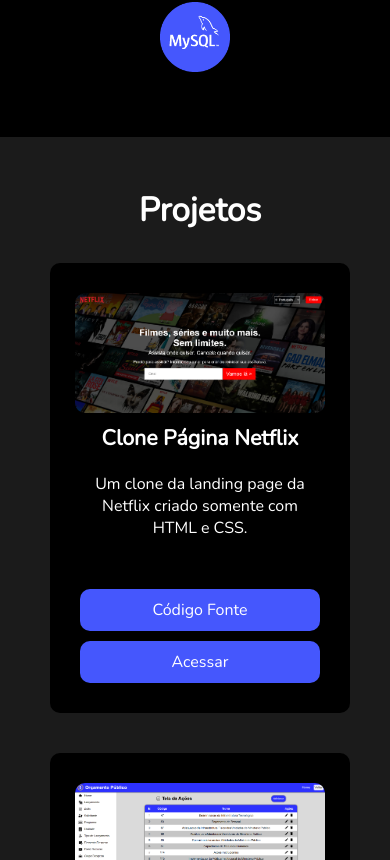
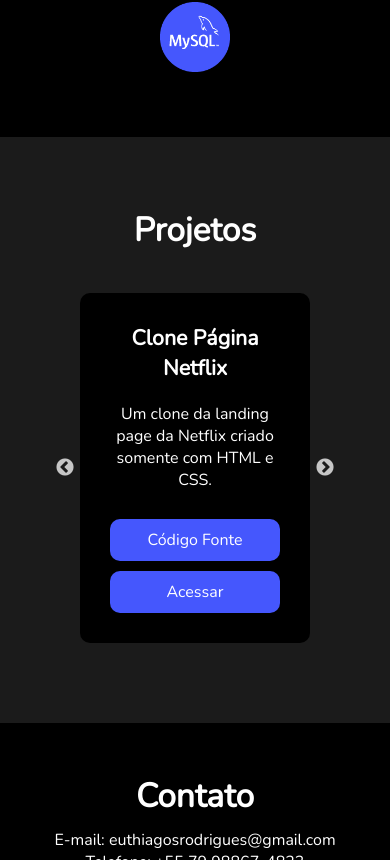
Before and after one commit to thiagodevcodes/portifolio-thiago, a Next.js app: page / in a window 390 px wide. Shown: the part 2024-2884 px from the top of the page. Built offline with nearby package versions, Linux system fonts and the light colour scheme.

Commit message:
feat: add slider

```diff
--- a/package.json
+++ b/package.json
@@ -12,7 +12,9 @@
     "next": "14.0.4",
     "react": "^18",
     "react-dom": "^18",
-    "react-scroll": "^1.9.0"
+    "react-scroll": "^1.9.0",
+    "react-slick": "^0.30.1",
+    "slick-carousel": "^1.8.1"
   },
   "devDependencies": {
     "eslint": "^8",
--- a/src/components/CardTech/CardTech.module.css
+++ b/src/components/CardTech/CardTech.module.css
@@ -48,3 +48,9 @@
     background-color: #313da7;
     transition: 300ms ease-in-out;
 }
+
+@media only screen and (max-width: 915px) {
+    .container {
+        height: 350px;
+    }
+}
--- a/src/components/CardTech/index.jsx
+++ b/src/components/CardTech/index.jsx
@@ -1,12 +1,32 @@
 import styles from "./CardTech.module.css"
 import Image from "next/image";
 import Link from "next/link";
+import { useState, useEffect } from "react";
 
 export default function CardTech({ title, description, img, children}) {
+    const [larguraDaTela, setLarguraDaTela] = useState(0);
+
+    useEffect(() => {
+        const handleResize = () => {
+          setLarguraDaTela(window.innerWidth);
+        };
+
+        if (typeof window !== 'undefined') {
+          window.addEventListener('resize', handleResize);
+
+          setLarguraDaTela(window.innerWidth);
+
+          return () => {
+            window.removeEventListener('resize', handleResize);
+          };
+        }
+      }, [])
+
     return (
         <div className={styles.container}>
             <div>
-                <Image alt="" width={250} height={120} src={img}/>
+                {larguraDaTela > 915 ? <Image alt="" width={250} height={120} src={img}/> : null }
+
                 <h2>{title}</h2>
                 <p>{description}</p>
             </div>
--- a/src/pages/index.jsx
+++ b/src/pages/index.jsx
@@ -9,10 +9,37 @@
 import styles from "../styles/Home.module.css";
 import { useEffect, useState } from "react";
 import MobileMenu from "@/components/MobileMenu";
+import Slider from "react-slick";
 
 export default function Home() {
   const [larguraDaTela, setLarguraDaTela] = useState(0);
   const [active, setActive] = useState(false);
+
+  let settings = {
+    dots: false,
+    infinite: true,
+    speed: 500,
+    slidesToShow: 3,
+    slidesToScroll: 1,
+    initialSlide: 0,
+    responsive: [
+      {
+        breakpoint: 1300,
+        settings: {
+          slidesToShow: 2,
+          slidesToScroll: 1,
+          initialSlide: 1
+        }
+      },
+      {
+        breakpoint: 800,
+        settings: {
+          slidesToShow: 1,
+          slidesToScroll: 1
+        }
+      }
+    ]
+  };
 
   useEffect(() => {
     const handleResize = () => {
@@ -35,16 +62,28 @@
       <Head>
         <title>Portifolio - Thiago Silva</title>
         <link rel="icon" href="/img/tag-html.png" type="image/x-icon"></link>
+        <link
+          rel="stylesheet"
+          type="text/css"
+          charset="UTF-8"
+          href="https://cdnjs.cloudflare.com/ajax/libs/slick-carousel/1.6.0/slick.min.css"
+        />
+        <link
+          rel="stylesheet"
+          type="text/css"
+          href="https://cdnjs.cloudflare.com/ajax/libs/slick-carousel/1.6.0/slick-theme.min.css"
+        />
       </Head>
+
       <Header>
-        { larguraDaTela > 915 ? <Nav/> : <MobileButton setActive={setActive} active={active}/> }
+        {larguraDaTela > 915 ? <Nav /> : <MobileButton setActive={setActive} active={active} />}
       </Header>
 
-      { larguraDaTela < 915 && <MobileMenu setActive={setActive} active={active}/> }
+      {larguraDaTela < 915 && <MobileMenu setActive={setActive} active={active} />}
 
       <Section id="about" color="#1b1b1b" height={larguraDaTela > 915 ? "100vh" : null}>
         <div className={styles.containerAbout}>
-          <Image alt="foto de thiago" className={styles.img} width={300} height={300} src="/img/foto.jpg" priority/>
+          <Image alt="foto de thiago" className={styles.img} width={300} height={300} src="/img/foto.jpg" priority />
           <div className={styles.aboutTexts}>
             <h2 className={styles.colorBlue}>OLÁ, SOU</h2>
             <h2 className={styles.colorWhite}>THIAGO SILVA RODRIGUES</h2>
@@ -85,49 +124,58 @@
 
       <Section id="tech" color="black" flexDirection={"column"}>
         <div className={styles.containerTech}>
-          <h2 className={styles.colorWhite} style={{fontSize: "25pt"}} >Tecnologias</h2>
+          <h2 className={styles.colorWhite} style={{ fontSize: "25pt" }} >Tecnologias</h2>
           <div>
-            <Image alt="logo html" width={70} height={70} src="/img/html-5.png"/>
-            <Image alt="logo css" width={70} height={70} src="/img/css-3.png"/>
-            <Image alt="logo javascript" width={70} height={70} src="/img/js.png"/>
-            <Image alt="logo react" width={70} height={70} src="/img/react.png"/>
-            <Image alt="logo nextjs" width={70} height={70} src="/img/next.png"/>
-            <Image alt="logo nodejs" width={70} height={70} src="/img/nodejs.png"/>
-            <Image alt="logo java" width={70} height={70} src="/img/java.png"/>
-            <Image alt="logo spring" width={70} height={70} src="/img/spring.png"/>
-            <Image alt="logo mysql" width={70} height={70} src="/img/mysql.png"/>
+            <Image alt="logo html" width={70} height={70} src="/img/html-5.png" />
+            <Image alt="logo css" width={70} height={70} src="/img/css-3.png" />
+            <Image alt="logo javascript" width={70} height={70} src="/img/js.png" />
+            <Image alt="logo react" width={70} height={70} src="/img/react.png" />
+            <Image alt="logo nextjs" width={70} height={70} src="/img/next.png" />
+            <Image alt="logo nodejs" width={70} height={70} src="/img/nodejs.png" />
+            <Image alt="logo java" width={70} height={70} src="/img/java.png" />
+            <Image alt="logo spring" width={70} height={70} src="/img/spring.png" />
+            <Image alt="logo mysql" width={70} height={70} src="/img/mysql.png" />
           </div>
         </div>
       </Section>
 
-      <Section id="project" color="#1b1b1b" flexDirection={"column"}>
-        <div className={styles.containerProject}>
-          <h2 className={styles.colorWhite} style={{fontSize: "25pt" }}>Projetos</h2>
-          <div>
+      <section id="project" style={{backgroundColor: "#1b1b1b"}}>
+          <div className={styles.sliderContainer}>
+          <h2 className={styles.colorWhite} style={{ fontSize: "25pt" }} >Projetos</h2>
+
+            <div className={styles.slider}>
+              <Slider {...settings}>
+                <div className={styles.itemSlide}>
                   <CardTech img="/img/tela-netflix.png" title="Clone Página Netflix" description="Um clone da landing page da Netflix criado somente com HTML e CSS.">
                     <div>
                       <Link target="_blank" href="https://github.com/thiagodevcodes/netflix">Código Fonte</Link>
                       <Link target="_blank" href="https://streamnetclone.netlify.app/">Acessar</Link>
                     </div>
                   </CardTech>
+                </div>
 
+                <div className={styles.itemSlide}>
                   <CardTech img="/img/tela-orcamento.png" title="Sistema de Orçamento" description="Uma aplicação web para orçamentos públicos feita com Java, Spring Boot, React e NextJS.">
                     <div>
                       <Link target="_blank" href="https://github.com/thiagodevcodes/orcamento-publico">Código Fonte</Link>
                       <Link target="_blank" href="https://orcamento-publico.vercel.app/">Acessar</Link>
                     </div>
                   </CardTech>
+                </div>
 
+                <div className={styles.itemSlide}>
                   <CardTech img="/img/tela-portfolio.png" title="Portifólio" description="Um portifolio de apresentação utilizando as tecnologias de front-end NextJS, React, JavaScript e CSS.">
                     <div>
                       <Link target="_blank" href="https://github.com/thiagodevcodes/portifolio-thiago">Código Fonte</Link>
                       <Link target="_blank" href="https://thiagodev.vercel.app/">Acessar</Link>
                     </div>
-
                   </CardTech>
                 </div>
+              </Slider>
             </div>
-      </Section>
+          </div>
+
+      </section>
 
       <Section id="contact" >
         <div className={styles.containerContact}>
--- a/src/styles/Home.module.css
+++ b/src/styles/Home.module.css
@@ -133,6 +133,29 @@
   transition: ease-in-out 300ms;
 }
 
+/*Slider*/
+
+.itemSlide {
+  display: flex !important;
+  justify-content: center;
+  align-items: center;
+  text-align: center;
+
+}
+
+.sliderContainer {
+  display: flex;
+  justify-content: center;
+  align-items: center;
+  flex-direction: column;
+  padding: 70px;
+  gap: 30px;
+}
+
+.slider {
+  width: 100%;
+}
+
 @media only screen and (max-width: 915px) {
   .containerAbout h2 {
     text-align: center;
--- a/src/styles/globals.css
+++ b/src/styles/globals.css
@@ -24,3 +24,15 @@
 html {
   scroll-behavior: smooth;
 }
+
+.slick-slider {
+  margin: 10px;
+}
+
+.slick-next:before, .slick-prev:before {
+  font-size: 30px;
+}
+
+.slick-prev {
+  left: -38px;
+}
```
Also changed, not shown: 1 other file (tests, documents, lock files or other folders). Lines whose indentation alone changed are shown as unchanged.
